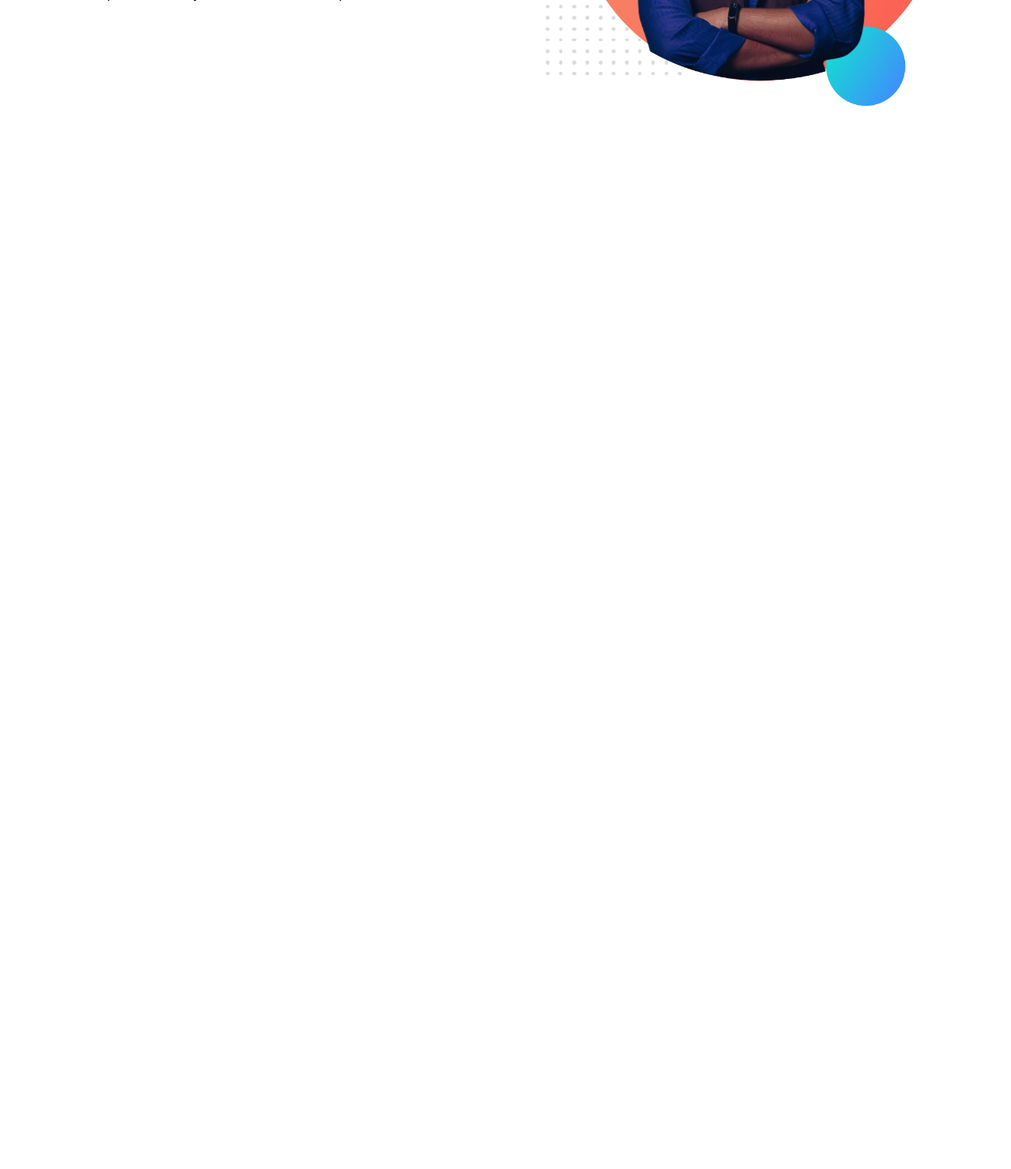
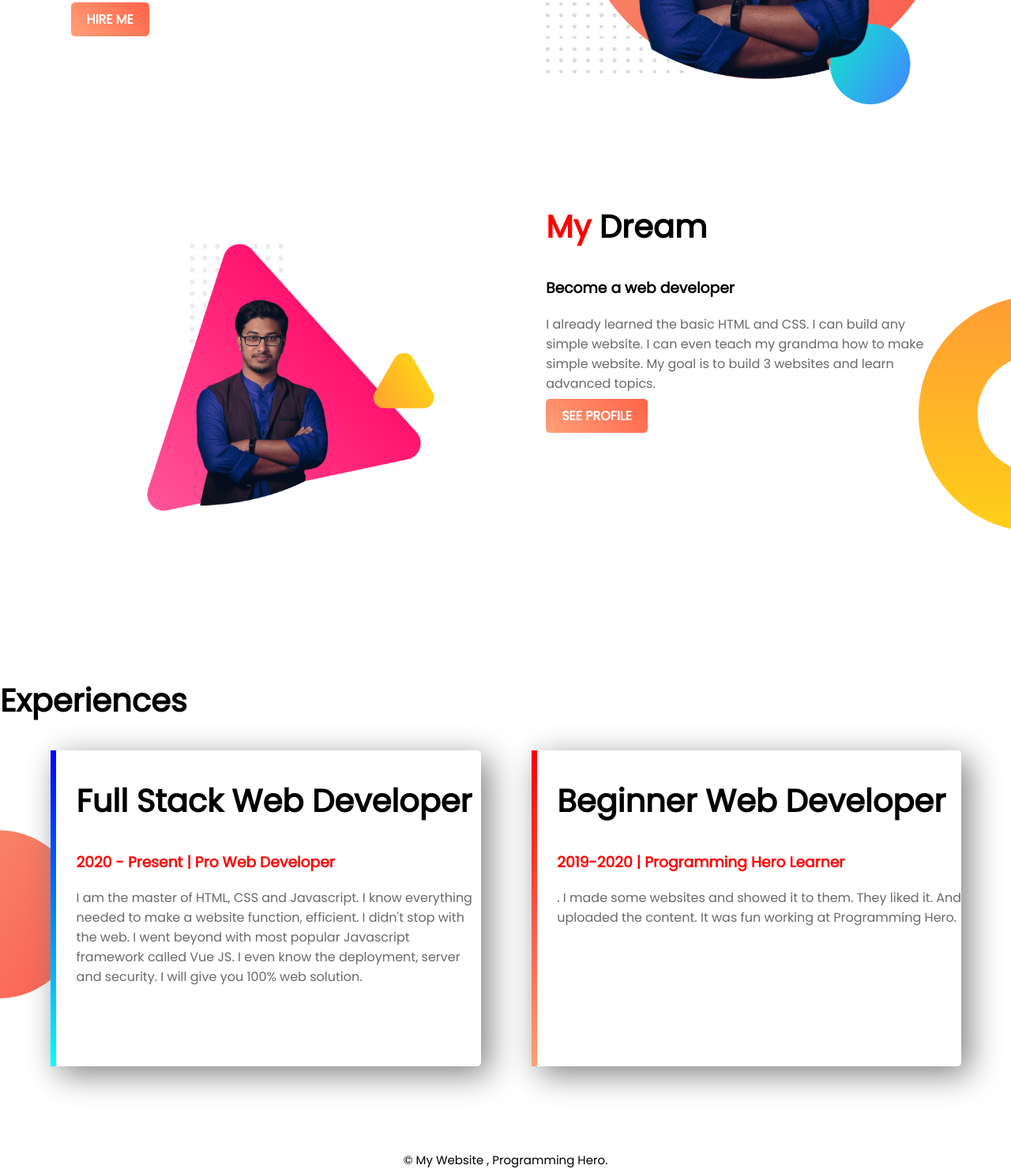
Before and after one commit to mahmudulmanik/web-portfolio, a plain HTML site: page index.html in a window 1280 px wide. Shown: the part 376-1856 px from the top of the page at 79% size. Before the commit the page ends 800 px from the top, so only its background shows below. Drawn offline with Linux system fonts and the light colour scheme.

Commit message:
finished

```diff
--- a/index.html
+++ b/index.html
@@ -11,12 +11,13 @@
 
 
 <body>
-   <section>
+   <section class="top-banner">
         <div class="half-width">
             <h1>Welcome To </h1>
-            <h1><span class="name-highlight">My</span> website</h1>
+            <h1><span class="red-highlight">My</span> website</h1>
             <h3>Professional Web Developer</h3>
             <p> I am Mahmudul Manik. Web Developer. As a freelancer Completed 100 Projects at various marketplaces.</p>
+            <a class="link-button" target=_blank href="https://www.linkedin.com/in/mahmudulmanik/">HIRE ME</a>
 
         </div>
         <div class="half-width">
@@ -25,6 +26,36 @@
         </div>
 
    </section>
+   <section class="dream-area" >
+            <div class="half-width">
+                <img src="images/profile22.png" alt="">
+            </div>
+
+            <div class="half-width" >
+                <h2><span class="red-highlight">My</span> Dream</h2>
+                <h3>Become a web developer</h3>
+                <p>I already learned the basic HTML and CSS. I can build any simple website. I can even teach my grandma how to make simple website. My goal is to build 3 websites and learn advanced topics.</p>
+                <a class="link-button" target=_blank  href="https://www.linkedin.com/in/mahmudulmanik/">SEE PROFILE</a>
+
+            </div>
+
+
+   </section>
+   <section class="experience-area">
+            <h2>Experiences</h2>
+       <div id="full-stack" class="half-width single-exp">
+           <h2>Full Stack Web Developer</h2>
+            <h3 class="red-highlight">2020 - Present | Pro Web Developer </h3>
+            <p>I am the master of HTML, CSS and Javascript. I know everything needed to make a website function, efficient. I didn't stop with the web. I went beyond with most popular Javascript framework called Vue JS. I even know the deployment, server and security. I will give you 100% web solution.</p>
+       </div>
+       <div id="beg-stack" class="half-width single-exp">
+           <h2>Beginner Web Developer</h2>
+           <h3 class="red-highlight">2019-2020 | Programming Hero Learner</h3>
+           <p>. I made some websites and showed it to them. They liked it. And uploaded the content. It was fun working at Programming Hero.</p>
+       </div>
+
+   </section>
+   <footer>© My Website ,  Programming Hero.</footer>
 
 </body>
 </html>
--- a/style.css
+++ b/style.css
@@ -1,14 +1,21 @@
 
 body{
     font-family: 'Poppins', sans-serif;
+    margin: 0px;
 }
 
 h1{
     font-size: 50px;
 
 }
+h2{
+    font-size: 40px;
+}
+p{
+    color: dimgray;
+}
 
-.name-highlight{
+.red-highlight{
 
     color: red;
 }
@@ -22,3 +29,53 @@ h1{
     width: 100%;
 
 }
+.top-banner{
+    background-image: url("images/top-banner.png");
+    background-repeat: no-repeat;
+}
+section{
+    height: 500px;
+    padding-bottom: 100px;
+}
+.link-button{
+   text-decoration: none;
+   background-image: linear-gradient(45deg, lightsalmon, tomato);
+   padding: 10px 20px;
+   border-radius: 5px;
+   color: white;
+   font-weight: 700;
+
+}
+.dream-area{
+    background-image: url("images/dream-bg.png");
+    background-repeat: no-repeat;
+    background-position: right;
+}
+.single-exp{
+    box-shadow: 10px 10px 40px gray;
+    border-radius: 5px;
+    height: 80%;
+    background-color: white;
+
+}
+.experience-area{
+
+    background-image: url("images/exp-bg.png");
+    background-repeat: no-repeat;
+    background-position: left;
+}
+#full-stack{
+    border-left: 7px solid;
+    border-image: linear-gradient(180deg ,blue, cyan);
+    border-image-slice: 1;
+}
+#beg-stack{
+    border-left: 7px solid;
+    border-image: linear-gradient(180deg , red , lightsalmon);
+    border-image-slice: 1;
+}
+footer{
+    text-align: center;
+    font-size: 15px;
+
+}
```
Also changed, not shown: images/profile2.png (added), images/profile22.png (added).
